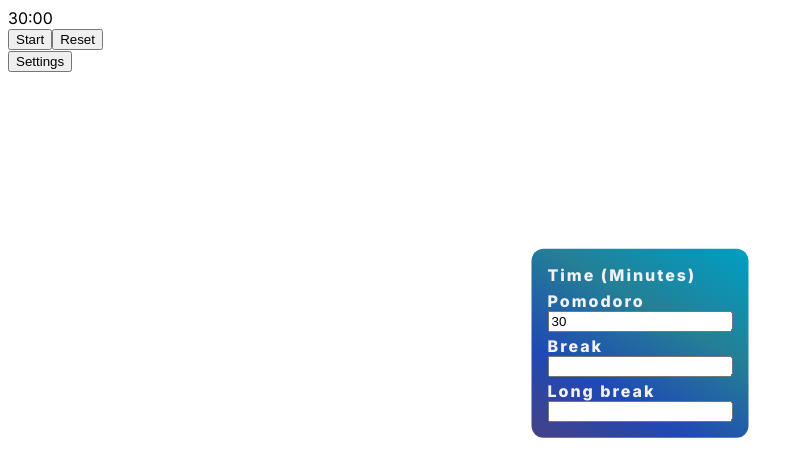
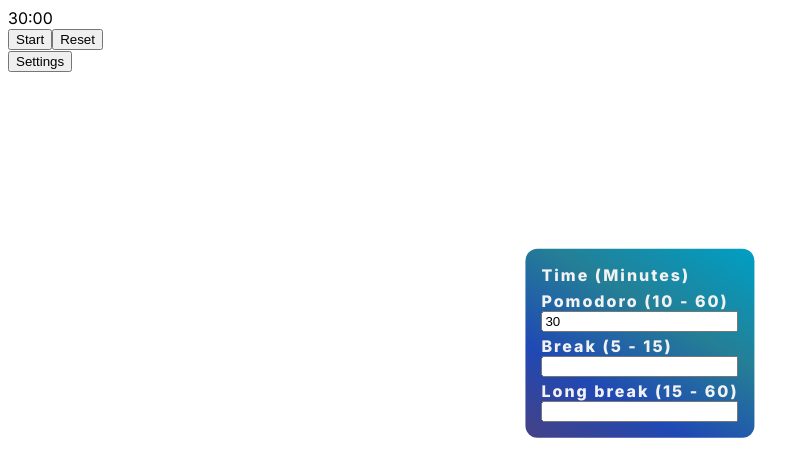
Before and after one commit to Wrtgvr/react-pomodoro-app, a React (Vite) app: page / in a window 1280 px wide. Both pictures are taken after a click on the button "Settings". Shown: the top 476 px of the page, without its empty margins (0-810 px from the left). Built offline with nearby package versions, Linux system fonts and the light colour scheme.

Commit message:
Small changes, nothing new
Im too lazy rn

```diff
--- a/src/App.jsx
+++ b/src/App.jsx
@@ -23,9 +23,8 @@
     return `${minutes}:${seconds.toString().padStart(2, "0")}`
   }
 
-  function onPomodoroChange(e) {
-    const newVal = e.target.value * 60 // Convert minutes to seconds
-    setPomodoroTime(newVal)
+  function onPomodoroChange(newVal_Seconds) {
+    setPomodoroTime(newVal_Seconds)
   }
 
   return (
--- a/src/components/Settings/Settings.jsx
+++ b/src/components/Settings/Settings.jsx
@@ -1,23 +1,34 @@
 
 
 export default function Settings(props) {
+  const minPomodoroMinutes = 10
+  const maxPomodoroMinutes = 60
+  const minBreakMinutes = 5
+  const maxBreakMinutes = 15
+  const minLongBreakMinutes = 15
+  const maxLongBreakMinutes = 60
+
   return (
     <div id="settings">
       <div id="time-settings">
         <span>Time (Minutes)</span>
         <div>
           <div id="pomodoro-time">
-            <span>Pomodoro</span>
-            <input onBlur={props.onPomodoroChange}
+            <span>Pomodoro ({`${minPomodoroMinutes} - ${maxPomodoroMinutes}`})</span>
+            <input onInput={e => {
+              let newVal = Math.min(Math.max(e.target.value, minPomodoroMinutes), maxPomodoroMinutes)
+              e.target.value = newVal
+              props.onPomodoroChange(newVal * 60)
+            }}
               defaultValue="30"
               type="number" />
           </div>
           <div id="break-time">
-            <span>Break</span>
+            <span>Break ({`${minBreakMinutes} - ${maxBreakMinutes}`})</span>
             <input type="number"></input>
           </div>
           <div id="long-break-time">
-            <span>Long break</span>
+            <span>Long break ({`${minLongBreakMinutes} - ${maxLongBreakMinutes}`})</span>
             <input type="number"></input>
           </div>
         </div>
```
